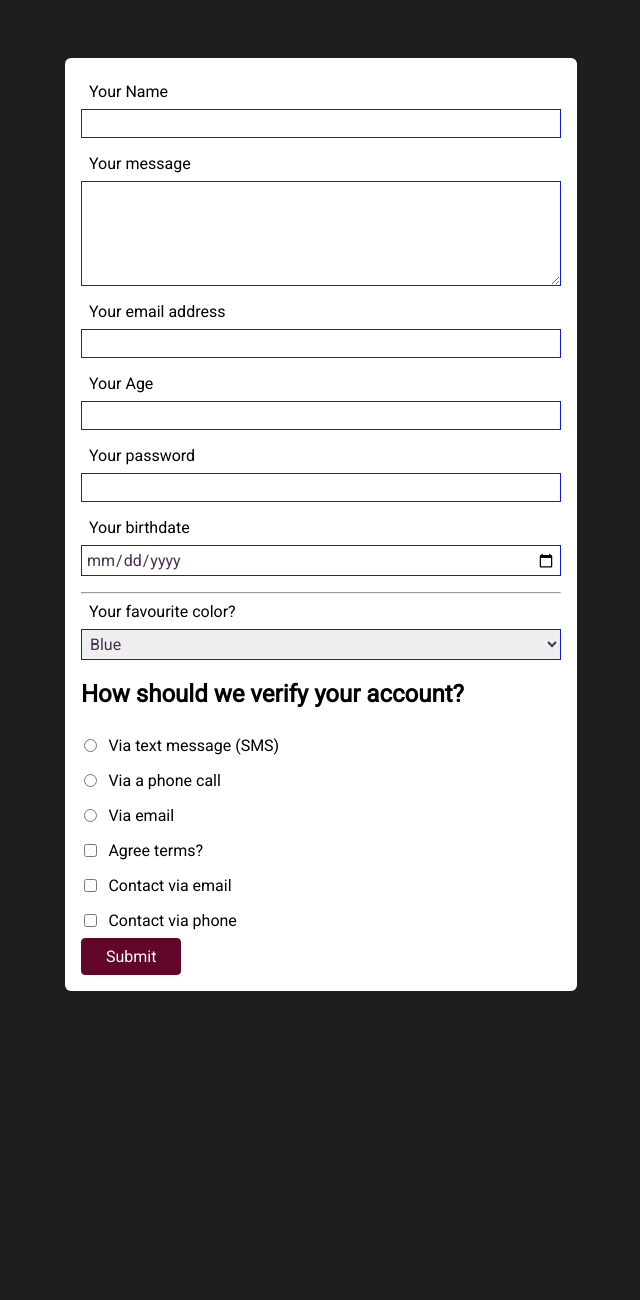
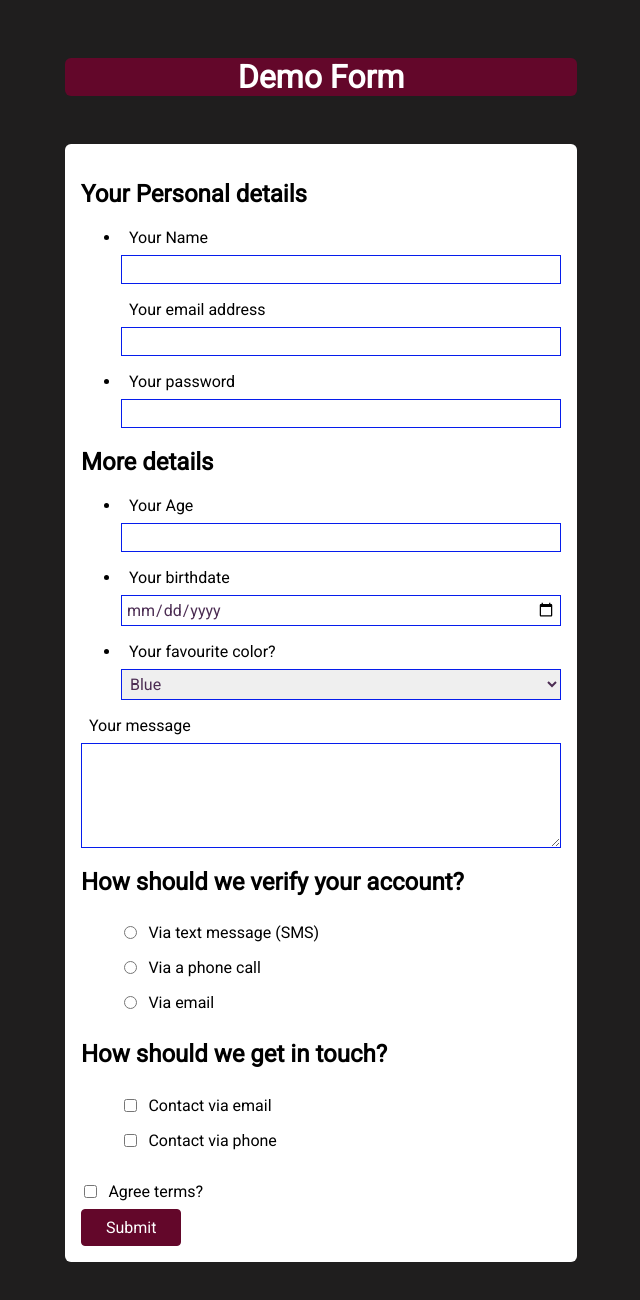
Before and after one commit to georgeciurca/input_form, a plain HTML site: page index.html in a window 1280 px wide. Shown: the part 70-1370 px from the top of the page, without its empty margins (319-959 px from the left). Before the commit the page ends 1189 px from the top, so only its background shows below. Drawn offline with Linux system fonts and the light colour scheme.

Commit message:
form redesigned

```diff
--- a/index.html
+++ b/index.html
@@ -15,10 +15,51 @@
   </head>
 
   <body>
+    <header>
+      <h1>Demo Form</h1>
+    </header>
+
+    <main>
       <form action="/" method="GET">
+        <section>
+            <h2>Your Personal details</h2>
+          <ul>
+            <li>
               <label for="username">Your Name</label>
               <input type="text" name="user-name" id="username" />
+            </li>
+            <label for="useremail">Your email address</label>
+            <input type="email" name="user-email" id="useremail" />
+            <li>
+              <label for="userpassword">Your password</label>
+              <input type="password" id="userpassword" name="user-password" />
+            </li>
+          </ul>
+        </section>
 
+        <section>
+            <h2>More details</h2>
+          <ul>
+            <li>
+              <label for="userage">Your Age</label>
+              <input type="number" step="1" id="userage" name="user-age" />
+            </li>
+            <li>
+              <label for="birthdate">Your birthdate</label>
+              <input type="date" id="birthdate" name="user-birthdate" />
+            </li>
+            <li>
+              <label for="favourite-color">Your favourite color?</label>
+              <select name="favourite-color" id="favourite-color">
+                <option value="">Blue</option>
+                <option value="">Red</option>
+                <option value="">Yellow</option>
+              </select>
+            </li>
+          </ul>
+        </section>
+
+        <section>
           <label for="usermessage">Your message</label>
           <textarea
             name="user.message"
@@ -26,41 +67,30 @@
             cols="10"
             rows="5"
           ></textarea>
+        </section>
 
-      <label for="useremail">Your email address</label>
-      <input type="email" name="user-email" id="useremail" />
-      <label for="userage">Your Age</label>
-      <input type="number" id="userage" name="user-age" />
-      <label for="userpassword">Your password</label>
-      <input type="password" id="userpassword" name="user-password" />
-      <label for="birthdate">Your birthdate</label>
-      <input type="date" id="birthdate" name="user-birthdate" />
-      <hr />
-      <label for="favourite-color">Your favourite color?</label>
-      <select name="favourite-color" id="favourite-color">
-        <option value="">Blue</option>
-        <option value="">Red</option>
-        <option value="">Yellow</option>
-      </select>
-
+        <section>
           <h2>How should we verify your account?</h2>
-      <div class="form-control-inline">
+          <ul>
+            <li class="form-control-inline">
               <input type="radio" name="verify" id="sms" value="sms" />
               <label for="sms">Via text message (SMS)</label>
-      </div>
-      <div class="form-control-inline">
+            </li>
+            <li class="form-control-inline">
               <input type="radio" name="verify" id="call" value="call" />
               <label for="call">Via a phone call</label>
-      </div>
-      <div class="form-control-inline">
+            </li>
+            <li class="form-control-inline">
               <input type="radio" name="verify" id="email" value="email" />
               <label for="email">Via email</label>
-      </div>
-      <div class="form-control-inline">
-        <input type="checkbox" name="terms" id="agree-terms" value="" />
-        <label for="agree-terms">Agree terms?</label>
-      </div>
-      <div class="form-control-inline">
+            </li>
+          </ul>
+        </section>
+
+        <section>
+            <h2>How should we get in touch?</h2>
+          <ul>
+            <li class="form-control-inline">
               <input
                 type="checkbox"
                 name="contact"
@@ -68,13 +98,29 @@
                 value="email"
               />
               <label for="contact-email">Contact via email</label>
+            </li>
+            <li class="form-control-inline">
+              <input
+                type="checkbox"
+                name="contact"
+                id="contact-phone"
+                value=""
+              />
+              <label for="contact-phone">Contact via phone</label>
+            </li>
+          </ul>
+        </section>
+
+        <section>
+          <div class="form-control-inline">
+            <input type="checkbox" name="terms" id="agree-terms" value="" />
+            <label for="agree-terms">Agree terms?</label>
           </div>
-      <div class="form-control-inline">
-        <input type="checkbox" name="contact" id="contact-phone" value="" />
-        <label for="contact-phone">Contact via phone</label>
-      </div>
-
+        </section>
+        <section>
           <button>Submit</button>
+        </section>
       </form>
+    </main>
   </body>
 </html>
--- a/styles.css
+++ b/styles.css
@@ -2,6 +2,14 @@ body {
   background-color: rgb(31, 30, 30);
   margin: 8rem;
   font-family: "Roboto", sans-serif;
+}
+header {
+    text-align: center;
+    color: white;
+    background-color: rgb(99, 7, 42);
+    width: 32rem;
+    margin: auto;
+    border-radius: 6px;
 }
 
 form {
```
Lines whose indentation alone changed are shown as unchanged.
